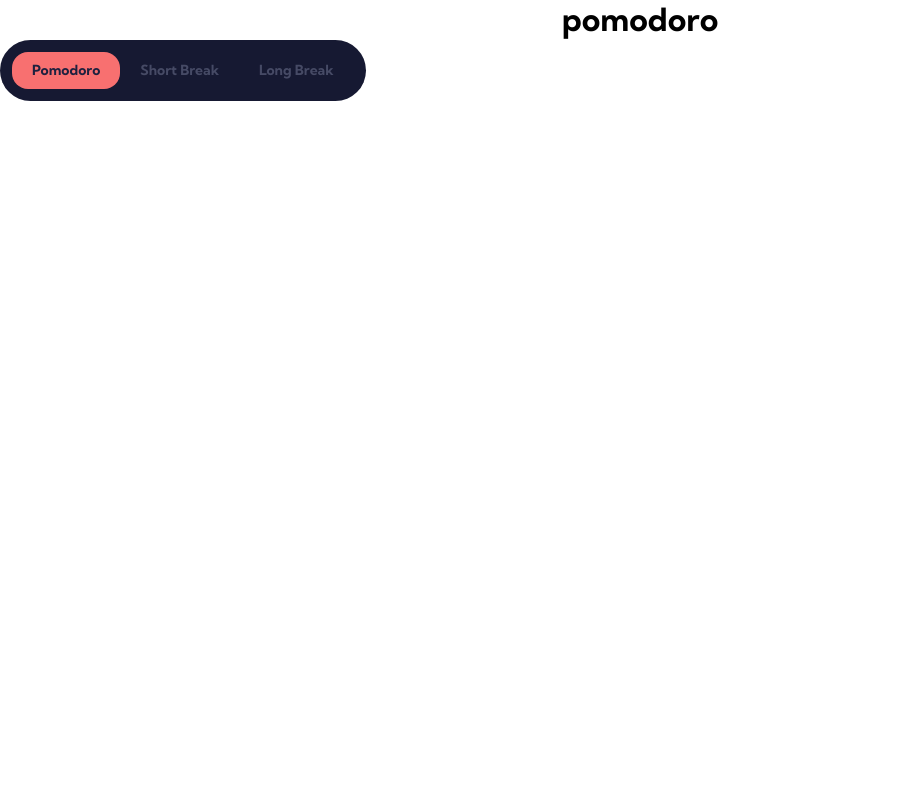
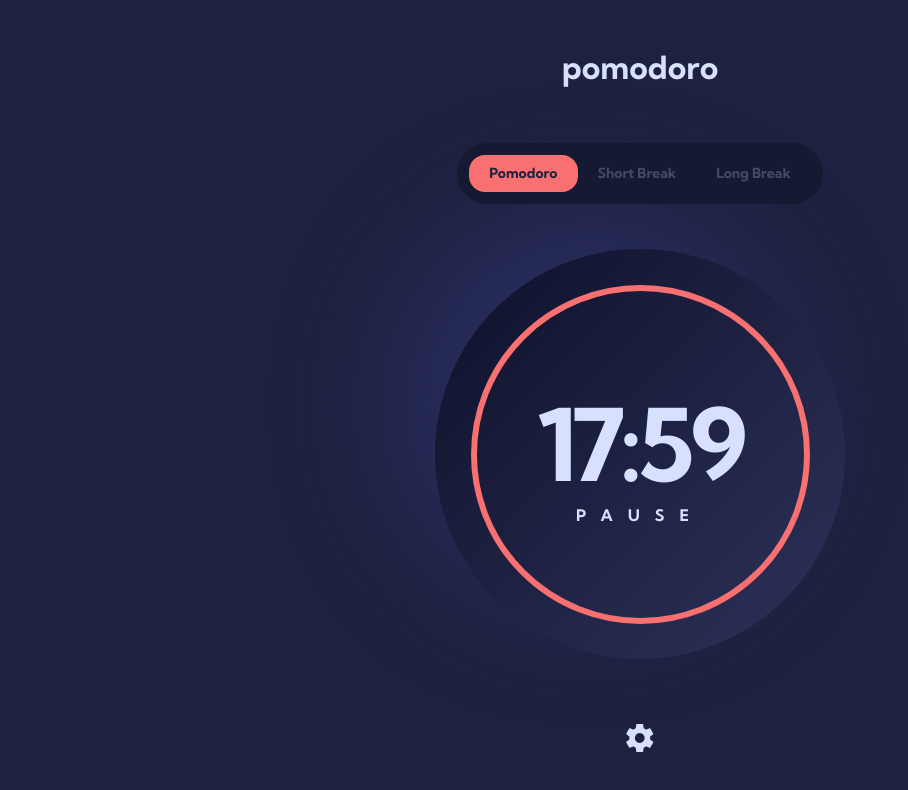
Before and after one commit to beratdimen/pomodoro, a React (Vite) app: page / in a window 1280 px wide. Shown: the top 790 px of the page, without its empty margins (0-908 px from the left). Built offline with nearby package versions, Linux system fonts and the light colour scheme.

Commit message:
ayarlar butonu eklendi body kısmı yapıldı

```diff
--- a/src/App.css
+++ b/src/App.css
@@ -1,3 +1,11 @@
 * {
   font-family: "Kumbh Sans", sans-serif;
 }
+
+body {
+  background-color: #1e213f;
+}
+
+.container {
+  padding-block: 48px;
+}
--- a/src/App.jsx
+++ b/src/App.jsx
@@ -1,13 +1,17 @@
 import "./App.css";
+import Body from "./components/body";
+import Footer from "./components/Footer";
 import Header from "./components/Header";
 import ToggleButton from "./components/ToogleButton";
 
 function App() {
   return (
-    <>
+    <div className="container">
       <Header />
       <ToggleButton />
-    </>
+      <Body />
+      <Footer />
+    </div>
   );
 }
 
--- /dev/null
+++ b/src/components/Footer/footer.css
@@ -0,0 +1,11 @@
+.footer {
+  display: flex;
+  justify-content: center;
+  margin-top: 64px;
+
+  button {
+    border: none;
+    background-color: transparent;
+    cursor: pointer;
+  }
+}
--- /dev/null
+++ b/src/components/Footer/index.jsx
@@ -0,0 +1,11 @@
+import "./footer.css";
+
+export default function Footer() {
+  return (
+    <div className="footer">
+      <button>
+        <img src="./img/settings.png" alt="" />
+      </button>
+    </div>
+  );
+}
--- a/src/components/Header/header.css
+++ b/src/components/Header/header.css
@@ -3,4 +3,5 @@ h1 {
   font-weight: 700;
   line-height: 39.69px;
   text-align: center;
+  color: #d7e0ff;
 }
--- a/src/components/ToogleButton/index.jsx
+++ b/src/components/ToogleButton/index.jsx
@@ -11,16 +11,18 @@ export default function ToggleButton() {
   const btnList = ["Pomodoro", "Short Break", "Long Break"];
 
   return (
-    <div className="toggle-container">
+    <div className="toggleContainer">
+      <div className="content">
         {btnList.map((x) => (
           <button
             key={x}
-          className={`toggle-button ${active === x ? "active" : ""}`}
+            className={`toggleButton ${active === x ? "active" : ""}`}
             onClick={() => handleToggle(x)}
           >
             {x}
           </button>
         ))}
       </div>
+    </div>
   );
 }
--- a/src/components/ToogleButton/toogleButton.css
+++ b/src/components/ToogleButton/toogleButton.css
@@ -1,13 +1,20 @@
-.toggle-container {
+.toggleContainer {
+  display: flex;
+  justify-content: center;
+  margin-top: 55px;
+}
+
+.content {
   display: flex;
   justify-content: center;
   background-color: #161932;
   border-radius: 48px;
   padding: 12px;
   width: fit-content;
+  z-index: 99;
 }
 
-.toggle-button {
+.toggleButton {
   background-color: transparent;
   color: #d7e0ff40;
   border: none;
@@ -21,11 +28,11 @@
   text-align: left;
 }
 
-.toggle-button.active {
+.toggleButton.active {
   background-color: #f87070;
   color: #1e213f;
 }
 
-.toggle-button:hover {
+.toggleButton:hover {
   color: #d7e0ff;
 }
--- /dev/null
+++ b/src/components/body/body.css
@@ -0,0 +1,48 @@
+.bodyContainer {
+  display: flex;
+  justify-content: center;
+  margin-top: 45px;
+}
+
+.div {
+  background: linear-gradient(315deg, #2e325a 0%, #0e112a 100%);
+  box-shadow: 50px 50px 100px 0px #121530;
+  box-shadow: -50px -50px 100px 0px #272c5a;
+  width: 410px;
+  height: 410px;
+  border-radius: 50%;
+  display: flex;
+  justify-content: center;
+  align-items: center;
+
+  .bodyStick {
+    display: flex;
+    justify-content: center;
+    align-items: center;
+    border: 6px solid #f87070;
+    border-radius: 50%;
+    width: 339px;
+    height: 339px;
+
+    .bodyTime {
+      text-align: center;
+
+      h2 {
+        font-size: 100px;
+        font-weight: 700;
+        line-height: 124.02px;
+        letter-spacing: -5px;
+        text-align: center;
+        color: #d7e0ff;
+      }
+
+      p {
+        font-size: 16px;
+        font-weight: 700;
+        line-height: 19.84px;
+        letter-spacing: 15px;
+        color: #d7e0ff;
+      }
+    }
+  }
+}
--- a/src/components/body/index.jsx
+++ b/src/components/body/index.jsx
@@ -0,0 +1,16 @@
+import "./body.css";
+
+export default function Body() {
+  return (
+    <div className="bodyContainer">
+      <div className="div">
+        <div className="bodyStick">
+          <div className="bodyTime">
+            <h2>17:59</h2>
+            <p>PAUSE</p>
+          </div>
+        </div>
+      </div>
+    </div>
+  );
+}
```
Also changed, not shown: public/img/settings.png (added). Lines whose indentation alone changed are shown as unchanged.
